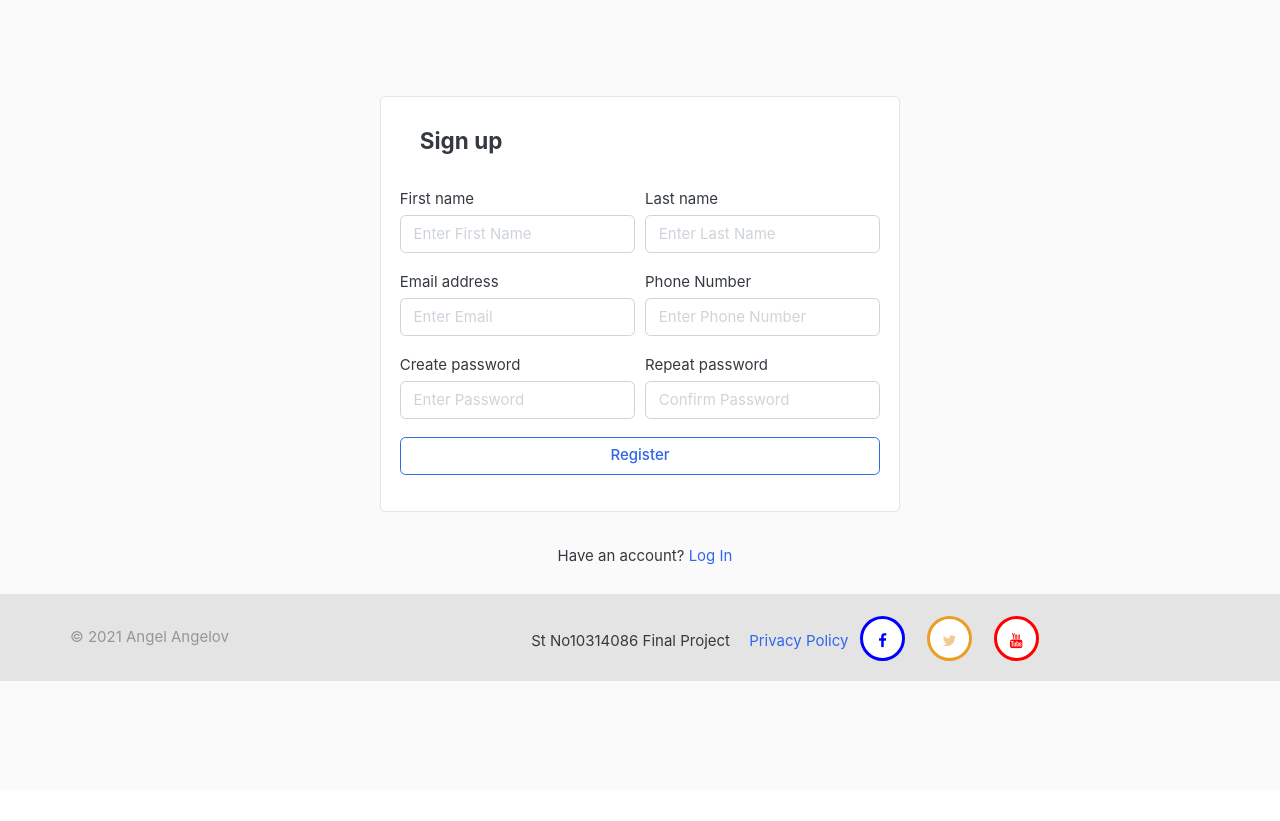
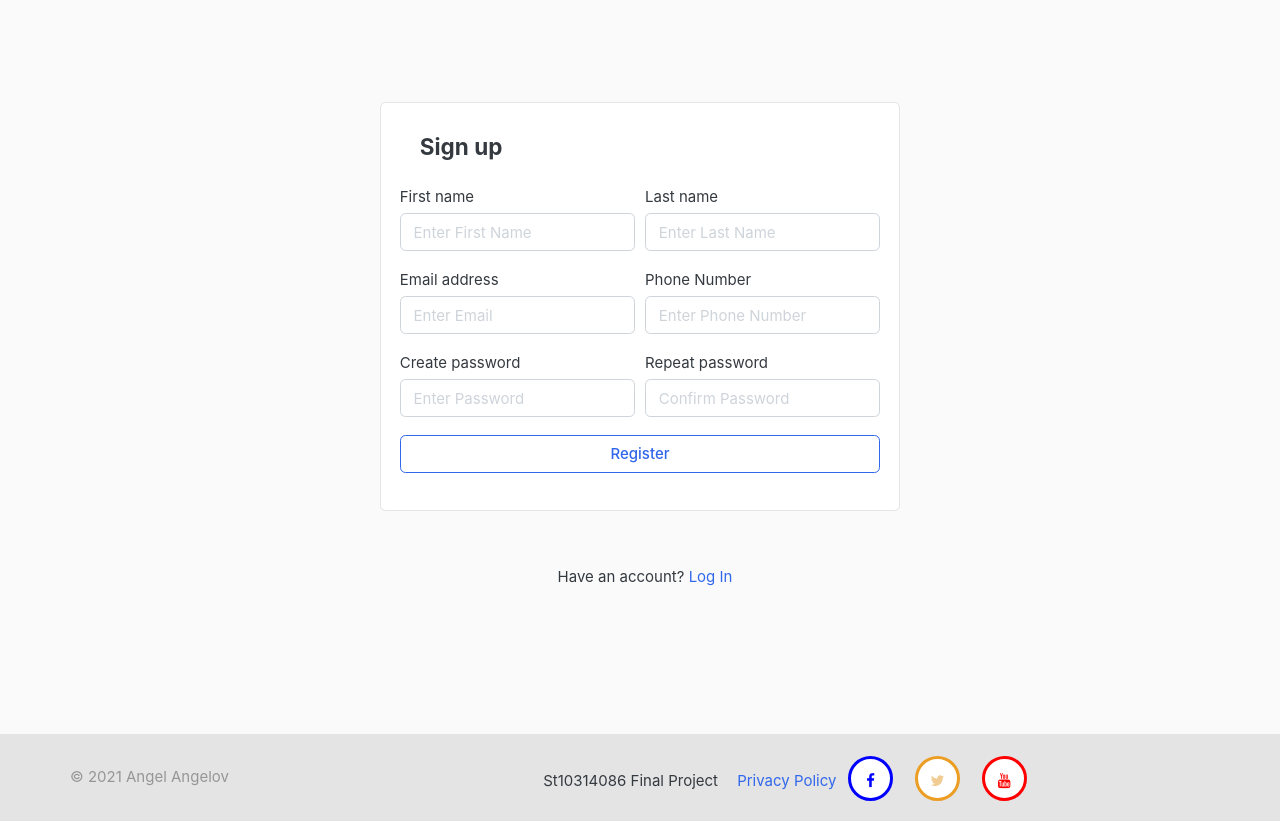
Before and after one commit to angelangelov82/ECommerceFullstack, a Django app: page /accounts/register/ in a window 1280 px wide. Shown: the part 119-940 px from the top of the page. Before the commit the page ends 800 px from the top, so only its background shows below. Run offline with Django 3.2, Linux system fonts and the light colour scheme; data that the repository does not hold is empty; some libraries are stand-ins or nearby versions; some web fonts are replaced.

Commit message:
final css touch

```diff
--- a/templates/accounts/change_password.html
+++ b/templates/accounts/change_password.html
@@ -7,7 +7,7 @@
 
 <!-- ========================= SECTION CONTENT ========================= -->
 
-<section class="section-conten mt-5 padding-y bg">
+<section class="section-conten mt-5 padding-y bg" style="min-height:73.3vh">
   {% include 'includes/alerts.html' %}
 
 <div class="container">
--- a/templates/accounts/dashboard.html
+++ b/templates/accounts/dashboard.html
@@ -7,7 +7,7 @@
 
 <!-- ========================= SECTION CONTENT ========================= -->
 
-<section class="section-conten mt-5 padding-y bg">
+<section class="section-conten mt-5 padding-y bg" style="min-height:73.3vh">
   {% include 'includes/alerts.html' %}
 
 <div class="container">
--- a/templates/accounts/edit_profile.html
+++ b/templates/accounts/edit_profile.html
@@ -7,7 +7,7 @@
 
 <!-- ========================= SECTION CONTENT ========================= -->
 
-<section class="section-conten mt-5 padding-y bg">
+<section class="section-conten mt-5 mb-4 padding-y bg">
   {% include 'includes/alerts.html' %}
 
 <div class="container">
@@ -86,6 +86,6 @@
 
 
 </section>
-<br><br><br>
+
 <!-- ========================= SECTION CONTENT END// ========================= -->
 {% endblock %}
--- a/templates/accounts/forgotPassword.html
+++ b/templates/accounts/forgotPassword.html
@@ -3,7 +3,7 @@
 {% block content %}
 
 <!-- ========================= SECTION CONTENT ========================= -->
-<section class="section-conten mt-5 padding-y" style="min-height:84vh">
+<section class="section-conten mt-5 padding-y" style="min-height:73.3vh">
 	{% include 'includes/alerts.html' %}
 <!-- ============================ COMPONENT LOGIN   ================================= -->
 
--- a/templates/accounts/login.html
+++ b/templates/accounts/login.html
@@ -4,7 +4,7 @@
 
 <!-- ========================= SECTION CONTENT ========================= -->
 
-<section class="section-conten padding-y mt-5" style="min-height:84vh">
+<section class="section-conten padding-y " style="min-height:78vh">
 	{% include 'includes/alerts.html' %}
 <!-- ============================ COMPONENT LOGIN   ================================= -->
 {% if request.GET.command == 'verification' %}
@@ -19,7 +19,7 @@
 	<div class="card mx-auto" style="max-width: 400px; margin-top:50px;">
 
       <div class="card-body">
-      <h4 class="card-title mb-4">Sign in</h4>
+      <h4 class="card-title mb-2">Sign in</h4>
       <form class="" action="{% url 'login' %}" method="POST">
 				{% csrf_token %}
 
@@ -40,7 +40,7 @@
       </div> <!-- card-body.// -->
     </div> <!-- card .// -->
 
-     <p class="text-center mt-4">Don't have account? <a href="{% url 'register' %}">Sign up</a></p>
+     <p class="text-center mt-1">Don't have account? <a href="{% url 'register' %}">Sign up</a></p>
 
 <!-- ============================ COMPONENT LOGIN  END.// ================================= -->
 {% endif %}
--- a/templates/accounts/my_orders.html
+++ b/templates/accounts/my_orders.html
@@ -7,7 +7,7 @@
 
 <!-- ========================= SECTION CONTENT ========================= -->
 
-<section class="section-conten mt-5 padding-y bg">
+<section class="section-conten mt-5 padding-y bg" style="min-height:66.3vh">
   {% include 'includes/alerts.html' %}
 
 <div class="container">
--- a/templates/accounts/register.html
+++ b/templates/accounts/register.html
@@ -3,12 +3,12 @@
 {% block content %}
 
 <!-- ========================= SECTION CONTENT ========================= -->
-<section class="section-content mt-5  padding-y">
+<section class="section-content mt-4  mb-5 padding-y" >
 {% include 'includes/alerts.html' %}
 <!-- ============================ COMPONENT REGISTER   ================================= -->
 	<div class="card mx-auto" style="max-width:520px; margin-top:40px;">
       <article class="card-body">
-			<header class="mb-4"><h4 class="card-title">Sign up</h4></header>
+			<header class="mb-3"><h4 class="card-title">Sign up</h4></header>
 			<form action="{% url 'register' %}"  method="POST">
 				{% csrf_token %}
 
@@ -52,8 +52,8 @@
 				</form>
 			</article><!-- card-body.// -->
     </div> <!-- card .// -->
-    <p class="text-center mt-4">Have an account? <a href="{% url 'login'%}">Log In</a></p>
-    <br><br>
+    <p class="text-center mt-5 " style="margin-bottom:50px !important;">Have an account? <a href="{% url 'login'%}">Log In</a></p>
+
 <!-- ============================ COMPONENT REGISTER  END.// ================================= -->
 
 
--- a/templates/accounts/resetPassword.html
+++ b/templates/accounts/resetPassword.html
@@ -4,7 +4,7 @@
 
 <!-- ========================= SECTION CONTENT ========================= -->
 
-<section class="section-conten padding-y mt-5" style="min-height:84vh">
+<section class="section-conten padding-y mt-5" style="min-height:73vh">
 	{% include 'includes/alerts.html' %}
 <!-- ============================ COMPONENT LOGIN   ================================= -->
 
--- a/templates/includes/footer.html
+++ b/templates/includes/footer.html
@@ -1,13 +1,13 @@
 <!-- ========================= FOOTER ========================= -->
-<br><br><br><br><br>
-<footer class="section-footer fixed-bottom bg-light border-top !important" >
+
+<footer class="section-footer bottom bg-light border-top !important" >
 	<div class="container">
 		<section class="footer-bottom border-top row">
 			<div class="col-md-3">
 				<p class="text-muted"> &copy 2021 Angel Angelov </p>
 			</div>
 			<div class="col-md-9 text-md-center">
-				<span  class="px-2">St No10314086  Final Project</span>
+				<span  class="px-2">St10314086  Final Project</span>
 				<span  class="px-2"><a href="{% url 'privacy_policy' %}">Privacy Policy</a></span>
 
 				<a id="social_media" href="https://www.facebook.com" target="_blank" class="fa fa-facebook" style="color: blue;"></a><!-- Social media links-->
--- a/templates/includes/navbar.html
+++ b/templates/includes/navbar.html
@@ -1,7 +1,7 @@
 {% load static %}
 
 {% block content %}
-<header class="section-header fixed-top bg-light">
+<header class="section-header top bg-light">
 <nav class="navbar p-md-0 navbar-expand-sm navbar-light border-bottom">
 <div class="container">
   <button class="navbar-toggler" type="button" data-toggle="collapse" data-target="#navbarTop4" aria-controls="navbarNav" aria-expanded="false" aria-label="Toggle navigation">
@@ -30,6 +30,7 @@
 <div class="row align-items-center custom-navbar">
 	<div class="col-lg-2 col-md-3 col-6">
 		<a href="{% url 'home'%}" class="brand-wrap">
+
 			<img class="logo" src="{% static './images/logo.png' %}">
 		</a> <!-- brand-wrap.// -->
 	</div>
@@ -95,5 +96,5 @@
 
 
 </header> <!-- section-header.// -->
-<br><br><br><br>
+
 {% endblock %}
--- a/templates/orders/order_complete.html
+++ b/templates/orders/order_complete.html
@@ -4,7 +4,7 @@
 
 {% block content %}
 
-<br>
+
 <div class="container" style="margin-top: 50px;">
     <center><i class="fas fa-check-circle" style="font-size: 72px;margin-bottom: 20px;color: #28A745;"></i></center>
     <h3 class="text-center" style="color: green;">Payment Successful!</h3>
--- a/templates/orders/payments.html
+++ b/templates/orders/payments.html
@@ -108,7 +108,7 @@
 
 </div> <!-- container .//  -->
 </section>
-<br><br><br>
+
 <!-- ========================= SECTION CONTENT END// ========================= -->
 
 <script>
--- a/templates/store/cart.html
+++ b/templates/store/cart.html
@@ -3,8 +3,8 @@
 {% load static %}
 
 {% block content %}
-<br><br>
-<section class="section-content padding-y mt-5 bg">
+
+<section class="section-content padding-y mt-5 bg" style="min-height:73.3vh">
 <div class="container">
 
 
--- a/templates/store/product_detail.html
+++ b/templates/store/product_detail.html
@@ -5,7 +5,7 @@
 {% block content %}
 
 
-<section class="section-content mt-5 padding-y bg">
+<section class="section-content mt-4 padding-y bg">
 <div class="container">
 {% include 'includes/alerts.html' %}
 <!-- ============================ COMPONENT 1 ================================= -->
```
Also changed, not shown: templates/store/checkout.html (+4 -4 lines), media/userprofile/Me_hQPXP9m.JPG (added), media/userprofile/avatar_XgSRzFl.jpg (added).
